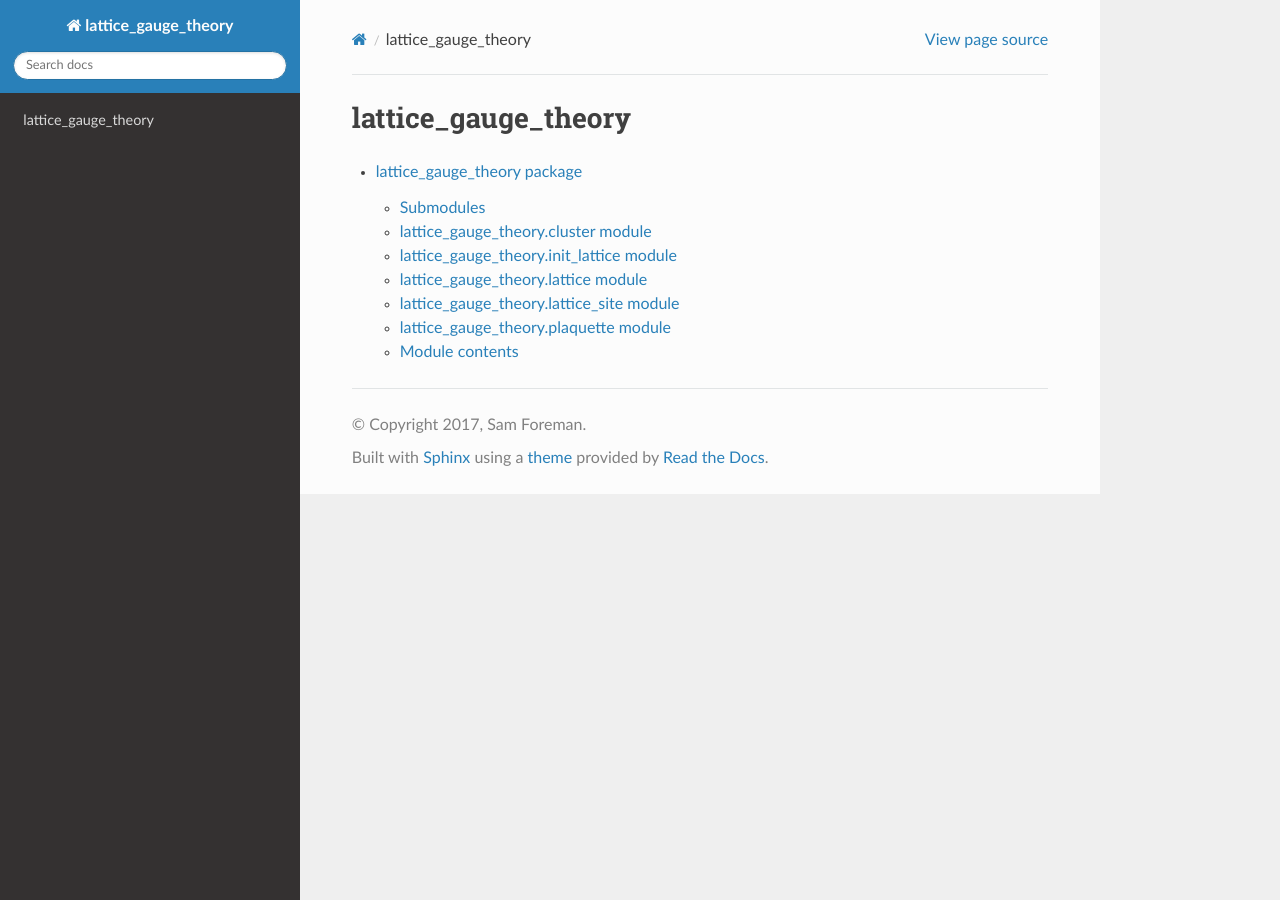
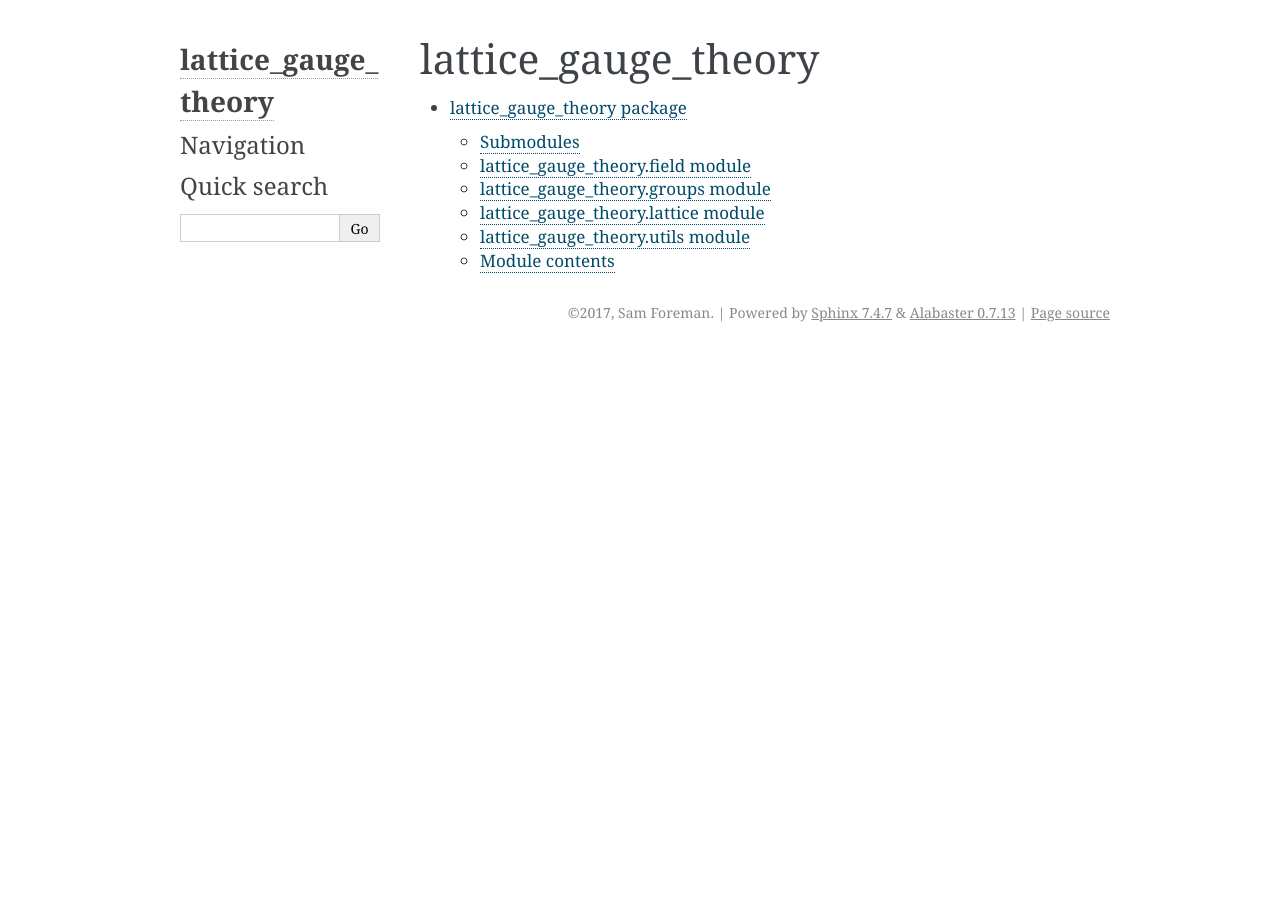
Before and after one commit to saforem2/lattice_gauge_theory, a Sphinx documentation site: the page built from docs/source/modules.rst, in a window 1280 px wide. Built offline with Sphinx 7.4.7, drawn with Linux system fonts in a browser that asks for light colours.

Commit message:
update 12/9/2017

```diff
--- a/docs/source/conf.py
+++ b/docs/source/conf.py
@@ -1,7 +1,7 @@
 # -*- coding: utf-8 -*-
 #
 # lattice_gauge_theory documentation build configuration file, created by
-# sphinx-quickstart on Tue Nov  7 01:34:35 2017.
+# sphinx-quickstart on Sat Nov 25 18:28:50 2017.
 #
 # This file is execfile()d with the current directory set to its
 # containing dir.
@@ -16,10 +16,9 @@
 # add these directories to sys.path here. If the directory is relative to the
 # documentation root, use os.path.abspath to make it absolute, like shown here.
 #
-import os
-import sys
-import sphinx_rtd_theme
-sys.path.insert(0, os.path.abspath('../..'))
+# import os
+# import sys
+# sys.path.insert(0, os.path.abspath('.'))
 
 
 # -- General configuration ------------------------------------------------
@@ -36,7 +35,7 @@ extensions = ['sphinx.ext.autodoc',
     'sphinx.ext.todo',
     'sphinx.ext.coverage',
     'sphinx.ext.mathjax',
-    'sphinxcontrib.napoleon',
+    'sphinx.ext.ifconfig',
     'sphinx.ext.viewcode']
 
 # Add any paths that contain templates here, relative to this directory.
@@ -89,8 +88,7 @@ todo_include_todos = True
 # The theme to use for HTML and HTML Help pages.  See the documentation for
 # a list of builtin themes.
 #
-html_theme = 'sphinx_rtd_theme'
-html_theme_path = [sphinx_rtd_theme.get_html_theme_path()]
+html_theme = 'alabaster'
 
 # Theme options are theme-specific and customize the look and feel of a theme
 # further.  For a list of options available for each theme, see the
--- a/docs/source/index.rst
+++ b/docs/source/index.rst
@@ -1,5 +1,5 @@
 .. lattice_gauge_theory documentation master file, created by
-   sphinx-quickstart on Tue Nov  7 01:34:35 2017.
+   sphinx-quickstart on Sat Nov 25 18:28:50 2017.
    You can adapt this file completely to your liking, but it should at least
    contain the root `toctree` directive.
 
--- a/docs/source/lattice_gauge_theory.rst
+++ b/docs/source/lattice_gauge_theory.rst
@@ -4,18 +4,18 @@ lattice\_gauge\_theory package
 Submodules
 ----------
 
-lattice\_gauge\_theory\.cluster module
---------------------------------------
+lattice\_gauge\_theory\.field module
+------------------------------------
 
-.. automodule:: lattice_gauge_theory.cluster
+.. automodule:: lattice_gauge_theory.field
     :members:
     :undoc-members:
     :show-inheritance:
 
-lattice\_gauge\_theory\.init\_lattice module
---------------------------------------------
+lattice\_gauge\_theory\.groups module
+-------------------------------------
 
-.. automodule:: lattice_gauge_theory.init_lattice
+.. automodule:: lattice_gauge_theory.groups
     :members:
     :undoc-members:
     :show-inheritance:
@@ -28,18 +28,10 @@ lattice\_gauge\_theory\.lattice module
     :undoc-members:
     :show-inheritance:
 
-lattice\_gauge\_theory\.lattice\_site module
---------------------------------------------
+lattice\_gauge\_theory\.utils module
+------------------------------------
 
-.. automodule:: lattice_gauge_theory.lattice_site
-    :members:
-    :undoc-members:
-    :show-inheritance:
-
-lattice\_gauge\_theory\.plaquette module
-----------------------------------------
-
-.. automodule:: lattice_gauge_theory.plaquette
+.. automodule:: lattice_gauge_theory.utils
     :members:
     :undoc-members:
     :show-inheritance:
--- a/requirements.txt
+++ b/requirements.txt
@@ -19,4 +19,5 @@ six>=1.11.0
 snowballstemmer>=1.2.1
 Sphinx>=1.6.5
 sphinxcontrib-websupport>=1.0.1
+sphinx_rtd_theme
 urllib3>=1.22
```
Also changed, not shown: lattice_gauge_theory.ipynb, 7 other files.
